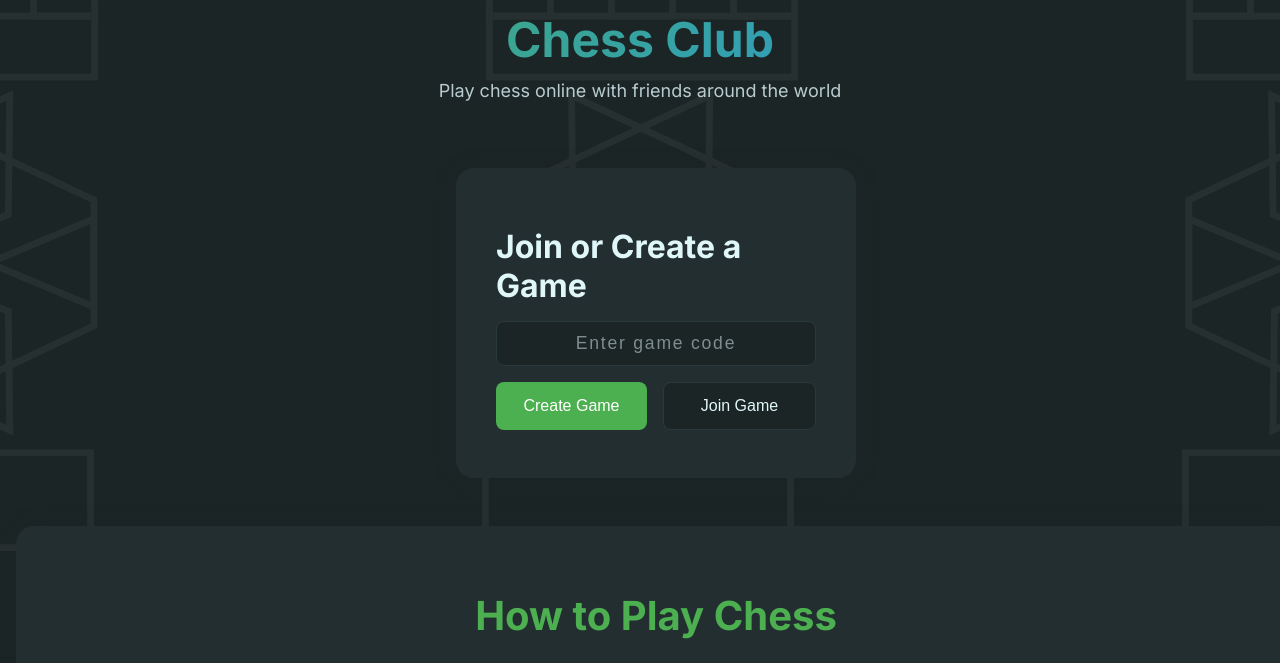
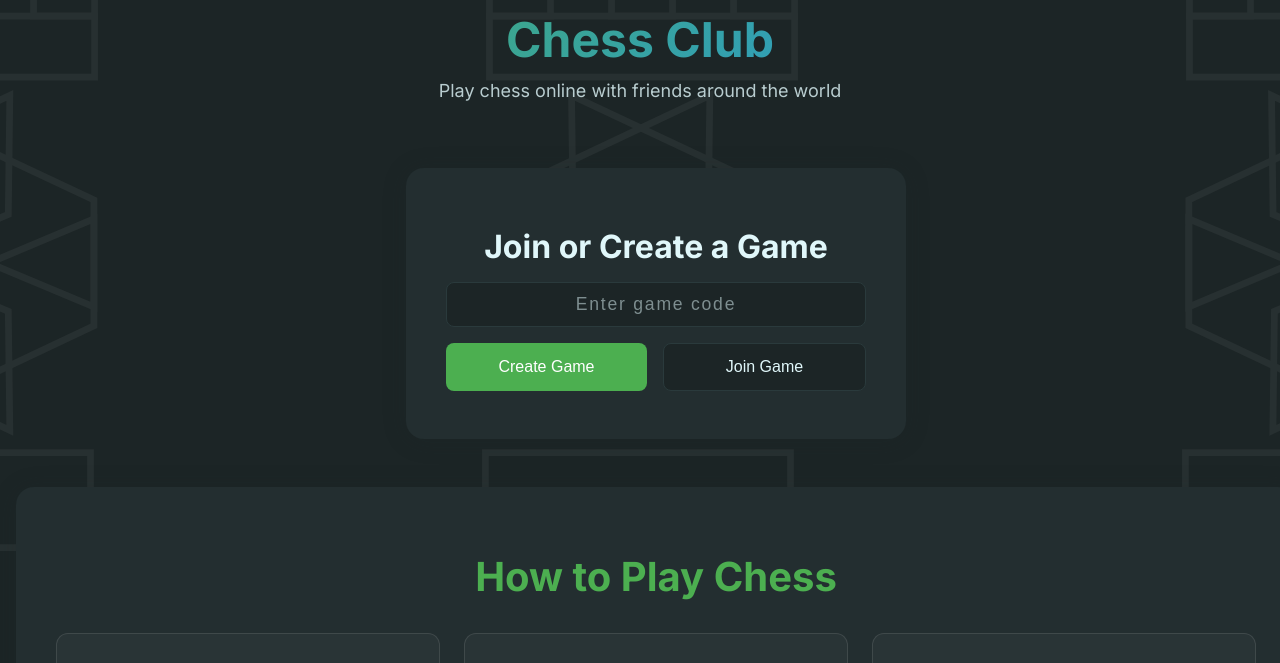
Before and after one commit to NSZMJ/Chess_Club, a website: page front/views/index.html in a window 1280 px wide. Shown: the part 169-832 px from the top of the page. Drawn offline with nearby package versions, Linux system fonts and the light colour scheme; files that its build step writes are made by us from their sources; no server answers.

Commit message:
Update index.css

```diff
--- a/front/public/css/index.css
+++ b/front/public/css/index.css
@@ -108,7 +108,7 @@ header p {
   border-radius: 18px;
   padding: 2rem clamp(1.5rem, 5vw, 2.5rem); /* Responsive padding */
   box-shadow: 0 2px 24px 0 rgba(28, 37, 38, 0.18);
-  max-width: min(400px, 90vw); /* Better max-width handling */
+  max-width: min(500px, 90vw); /* Better max-width handling */
   width: 100%;
   display: flex;
   flex-direction: column;
```
